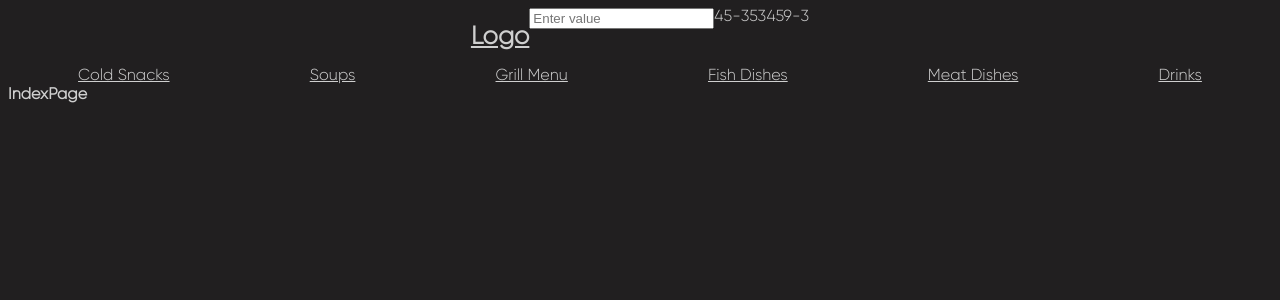
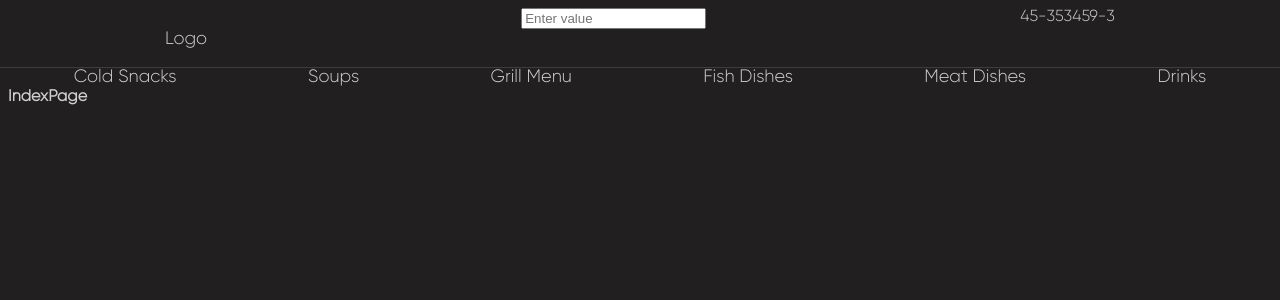
Before and after one commit to Heneros/react-dishes, a Next.js app in the folder frontend/: page / in a window 1280 px wide. Shown: the top 300 px of the page. Built offline with nearby package versions, Linux system fonts and the light colour scheme.

Commit message:
Header.js created

```diff
--- a/frontend/components/Header.js
+++ b/frontend/components/Header.js
@@ -1,7 +1,7 @@
 import Link from 'next/link';
 import Nav from './Nav';
 import styled from 'styled-components';
-
+import HeaderStyles from './styles/Header';
 const Logo = styled.h1`
 font-weight: 700;
 font-size: 25px;
@@ -10,6 +10,7 @@ line-height: 25px;
 
 export default function Header() {
     return (
+        <HeaderStyles>
             <header>
                 <div class="first__line">
                     <Logo><Link href="/">Logo</Link></Logo>
@@ -20,9 +21,11 @@ export default function Header() {
                         45-353459-3
                     </div>
                 </div>
+                <div className='line__separetor'></div>
                 <div class="second__line">
                     <Nav />
                 </div>
             </header>
+        </HeaderStyles>
     )
 }
--- a/frontend/components/styles/GlobalStyles.js
+++ b/frontend/components/styles/GlobalStyles.js
@@ -13,20 +13,18 @@ const GlobalStyles = createGlobalStyle`
            color: #CFCFCF;
    }
    a{
-       color: #CFCFCF;
+        color: #CFCFCF;
+        font-weight: 400;
+        font-size: 18px;
+        line-height: 21px;
+        text-decoration: none;
    }
-   .first__line{
-         display: flex;
-         justify-content: center;
-   }
-   .navbar{
-           display: flex;
-    justify-content: space-around;
-   }
+
    .container{
        margin: 0 auto;
        max-width: 1290px;
    }
+
 `;
 
 export default GlobalStyles;
--- /dev/null
+++ b/frontend/components/styles/Header.js
@@ -0,0 +1,22 @@
+import styled from 'styled-components';
+
+const HeaderStyles = styled.header`
+.line__separetor{
+        position: absolute;
+        left: 0;
+        height: 1px;
+        width: -webkit-fill-available;
+        background: #403C3B;
+        box-shadow: 0px 30px 60px rgba(34, 31, 32, 0.2);
+  }
+     .first__line{
+       display: flex;
+       justify-content: space-around;
+   }
+   .navbar{
+       display: flex;
+       justify-content: space-around;
+   }
+`;
+
+export default HeaderStyles;
```
Lines whose indentation alone changed are shown as unchanged.
